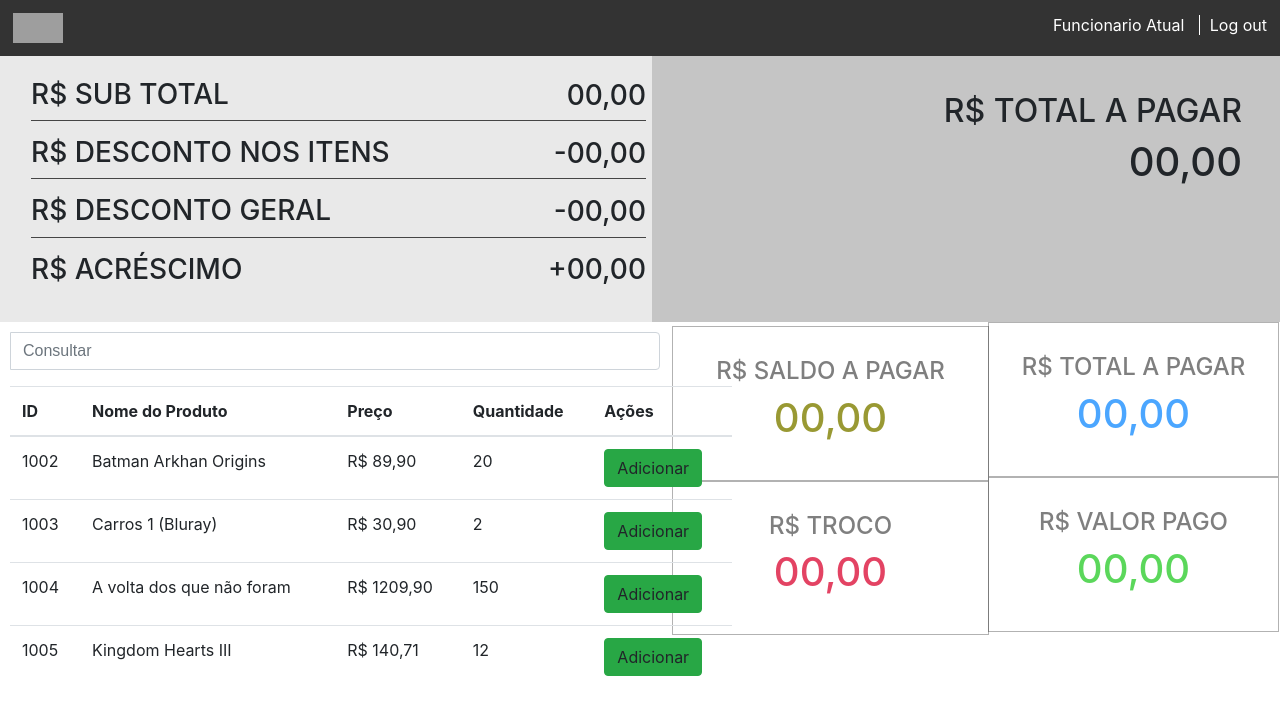
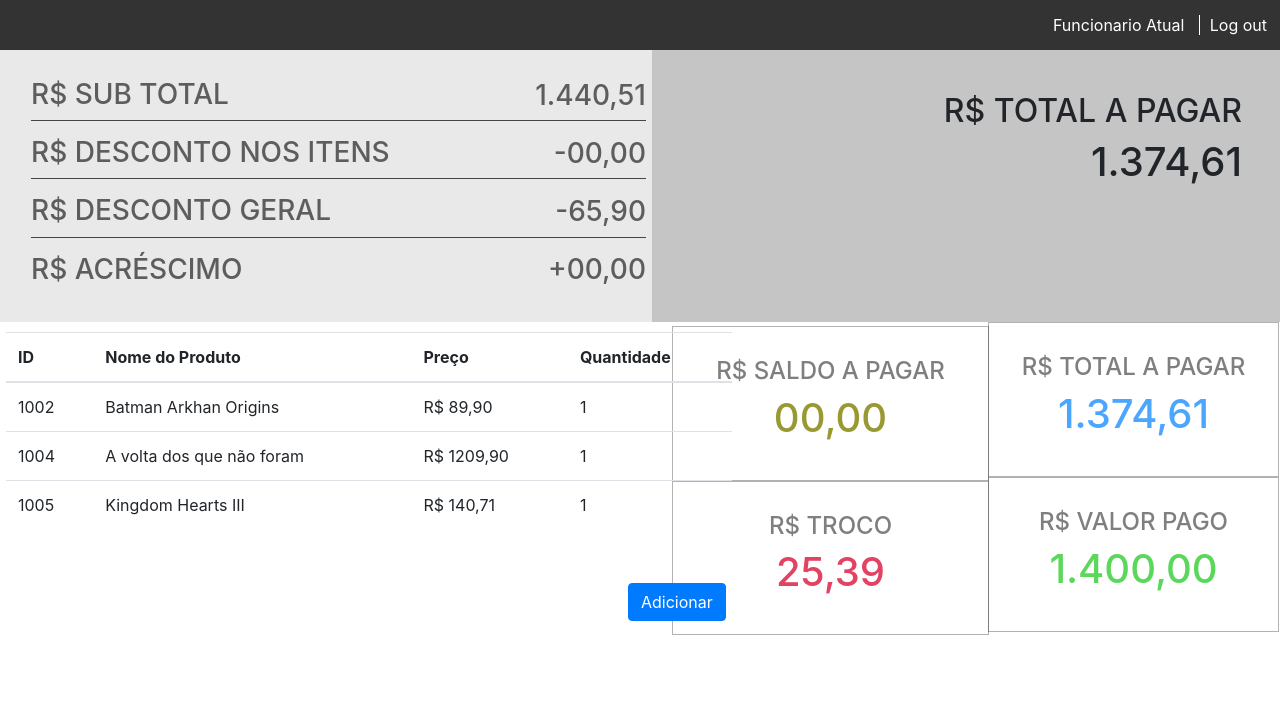
Before and after one commit to Hermany13/Game_store_administration_program, a PHP site: page /VIEW/telaCaixa.html in a window 1280 px wide. Shown: the top 715 px of the page. Run offline with PHP 8.4, Linux system fonts and the light colour scheme; some libraries are stand-ins or nearby versions; grey boxes are pictures that could not be loaded.

Commit message:
Add files via upload

```diff
--- a/VIEW/_css/forms.css
+++ b/VIEW/_css/forms.css
@@ -10,6 +10,7 @@
     background-color: #e9e9e9;
     margin-top: -631px;
     margin-right: 589px;
+    color: rgba(0, 0, 0, .6);
 }
 
 .painel1{
@@ -302,3 +335,21 @@ p{
     margin-top: -306px;
     width: 317px;
 }
+
+.botaoModal{
+    margin-left: 10px;
+    margin-top: -66px;
+}
+
+.tabelaModalLoka{
+    margin-top: 10px;
+    height: 315px;
+    overflow-y: scroll;
+    overflow-x: hidden;
+    width: 586px;
+}
+
+.add{
+    margin-top: 261px;
+    margin-left: -104px;
+}
--- a/VIEW/_css/variations.css
+++ b/VIEW/_css/variations.css
@@ -356,7 +356,12 @@
 .tabelinha{
     width: 732px;
     float: left;
-    padding: 10px 0px 0px 10px;
+    padding: 0px 0px 0px 6px;
+    margin-top: 10px;
+    height: 232px;
+    overflow-y: scroll;
+    overflow-x: hidden;
+
 }
 
 .pesquisai{
--- a/VIEW/_js/interativos.js
+++ b/VIEW/_js/interativos.js
@@ -18,6 +18,19 @@ function modalCloseOut()
             document.querySelector(".bg-modal-logout").style.display = "none";
         }
 
+
+function modalShowTabela()
+        {
+           document.querySelector(".bg-modal-tabela").style.display = "flex";
+        }
+
+function modalCloseTabela()
+        {
+            document.querySelector(".bg-modal-tabela").style.display = "none";
+        }
+
+
+
 function mascara(i, t){
     var v = i.value;
 
--- a/VIEW/telaCaixa.html
+++ b/VIEW/telaCaixa.html
@@ -17,34 +17,129 @@
 
     </head>
     <body>
-        <div class="linha linhaUser2"><img class="fitinha" src="_img/fitinha.png"/><div class="contentLine">Funcionario Atual
+        <div class="linha linhaUser2"><div class="contentLine">Funcionario Atual
         <a class="logOutbtn" onclick="modalShowOut()">Log out</a></div>
         </div>
         <section class="content-site3">
 
             <div class="blocoPainel">
             <div class="painel">
-                <div class="painelSubT"><h3>R$ SUB TOTAL<div class="ValorSubT">00,00</div></h3></div>
+                <div class="painelSubT"><h3>R$ SUB TOTAL<div class="ValorSubT">1.440,51</div></h3></div>
 
                 <div class="painelDescI"><h3>R$ DESCONTO NOS ITENS<div class="ValorDescI">-00,00</div></h3></div>
 
-                <div class="painelDescG"><h3>R$ DESCONTO GERAL<div class="ValorDescG">-00,00</div></h3></div>
+                <div class="painelDescG"><h3>R$ DESCONTO GERAL<div class="ValorDescG">-65,90</div></h3></div>
 
                  <div class="painelAcre"><h3>R$ ACRÉSCIMO<div class="ValorAcre">+00,00</div></h3></div>
             </div>
             <div class="painel1">
-                <div class="painelTotal"><h2>R$ TOTAL A PAGAR</h2><div class="ValorTotal"><h1>00,00</h1></div></div>
+                <div class="painelTotal"><h2>R$ TOTAL A PAGAR</h2><div class="ValorTotal"><h1>1.374,61</h1></div></div>
             </div>
             </div>
 
     <div class="tabelinha">
-        <div class="pesquisai">
-        <div class="form-group input-group">
+    <div class="parteBaixa">
+    <div id="list" class="row">
+    <div class="table-responsive col-md-12">
+        <table id="tabela" class="table table-hover">
+            <thead>
+                <tr>
+                    <th>ID</th>
+                    <th>Nome do Produto</th>
+                    <th>Preço</th>
+                    <th>Quantidade</th>
+
+                 </tr>
+            </thead>
+
+            <tbody>
+
+
+                 <tr>
+                    <td>1002</td>
+                    <td>Batman Arkhan Origins</td>
+                    <td>R$ 89,90</td>
+                    <td>1</td>
+
+                </tr>
+
+                 <tr>
+                    <td>1004</td>
+                    <td>A volta dos que não foram</td>
+                    <td>R$ 1209,90</td>
+                    <td>1</td>
+
+                </tr>
+                <tr>
+                    <td>1005</td>
+                    <td>Kingdom Hearts III</td>
+                    <td>R$ 140,71</td>
+                    <td>1</td>
+
+                </tr>
+
+            </tbody>
+
+         </table>
+
+     </div>
+    </div>
+
+
+
+
+    </div>
+
+    </div>
+       <div  class="pagar">
+        <div class="caixa caixa1">
+            <h4 class="tx1 tp">R$ TOTAL A PAGAR</h4>
+            <h1 class="tpp">1.374,61</h1></div>
+        <div class="caixa caixa2">
+            <h4 class="tx1 vp">R$ VALOR PAGO</h4>
+            <h1 class="vpp">1.400,00</h1>
+        </div>
+        <div class="blocosb">
+        <div class="caixa caixa3">
+            <h4 class="tx1 sp">R$ SALDO A PAGAR</h4>
+            <h1 class="spp">00,00</h1>
+        </div>
+        <div class="caixa caixa4">
+            <h4 class="tx1 t">R$ TROCO</h4>
+            <h1 class="tr1">25,39</h1>
+        </div>
+        </div>
+    </div>
+            <button type="button" class="btn btn-primary add" onclick="modalShowTabela()">Adicionar</button>
+        </section>
+
+        <script>
+        $('input#txt_consulta').quicksearch('table#tabela tbody tr');
+        </script>
+
+        <div class="bg-modal-logout">
+        <div class="modal-content">
+            <div id="close" class="close" onclick="modalCloseOut()">+</div>
+            <form>
+                <p class="text-center">Deseja Sair de Sua Seção?</p>
+                <a href="" class="btn btn-danger">Sim</a>
+                <a onclick="modalCloseOut()" class="btn btn-dark">Cancelar</a>
+            </form>
+        </div>
+    </div>
+
+        <div class="bg-modal-tabela">
+        <div class="modal-content2">
+            <h4>Estoque</h4>
+            <div id="close" class="close1" onclick="modalCloseTabela()">+</div>
+            <div class="form-group input-group">
   <span class="input-group-addon"><i class="glyphicon glyphicon-search"></i></span>
   <input name="consulta" id="txt_consulta" placeholder="Consultar" type="text" class="form-control">
  </div>
-    </div>
-    <div class="parteBaixa">
+        <div class="tabelaModalLoka">
+
+
+
     <div id="list" class="row">
     <div class="table-responsive col-md-12">
         <table id="tabela" class="table table-hover">
@@ -61,6 +156,26 @@
 
 
                  <tr>
+                    <td>1002</td>
+                    <td>Batman Arkhan Origins</td>
+                    <td>R$ 89,90</td>
+                    <td>20</td>
+                    <td class="actions">
+                        <a class="btn btn-success btn-xs">Adicionar</a>
+
+                    </td>
+                </tr>
+                <tr>
+                    <td>1002</td>
+                    <td>Batman Arkhan Origins</td>
+                    <td>R$ 89,90</td>
+                    <td>20</td>
+                    <td class="actions">
+                        <a class="btn btn-success btn-xs">Adicionar</a>
+
+                    </td>
+                </tr>
+                <tr>
                     <td>1002</td>
                     <td>Batman Arkhan Origins</td>
                     <td>R$ 89,90</td>
@@ -102,50 +217,17 @@
                 </tr>
             </tbody>
          </table>
-
+        <script>
+        $('input#txt_consulta').quicksearch('table#tabela tbody tr');
+        </script>
      </div>
     </div>
 
 
 
-
+    </div>
     </div>
 
     </div>
-       <div  class="pagar">
-        <div class="caixa caixa1">
-            <h4 class="tx1 tp">R$ TOTAL A PAGAR</h4>
-            <h1 class="tpp">00,00</h1></div>
-        <div class="caixa caixa2">
-            <h4 class="tx1 vp">R$ VALOR PAGO</h4>
-            <h1 class="vpp">00,00</h1>
-        </div>
-        <div class="blocosb">
-        <div class="caixa caixa3">
-            <h4 class="tx1 sp">R$ SALDO A PAGAR</h4>
-            <h1 class="spp">00,00</h1>
-        </div>
-        <div class="caixa caixa4">
-            <h4 class="tx1 t">R$ TROCO</h4>
-            <h1 class="tr1">00,00</h1>
-        </div>
-        </div>
-    </div>
-        </section>
-
-        <script>
-        $('input#txt_consulta').quicksearch('table#tabela tbody tr');
-        </script>
-
-        <div class="bg-modal-logout">
-        <div class="modal-content">
-            <div id="close" class="close" onclick="modalCloseOut()">+</div>
-            <form>
-                <p class="text-center">Deseja Sair de Sua Seção?</p>
-                <a href="" class="btn btn-danger">Sim</a>
-                <a onclick="modalCloseOut()" class="btn btn-dark">Cancelar</a>
-            </form>
-        </div>
-    </div>
     </body>
 </html>
```
Also changed, not shown: other parts of VIEW/_css/forms.css (+32 -0 lines).
